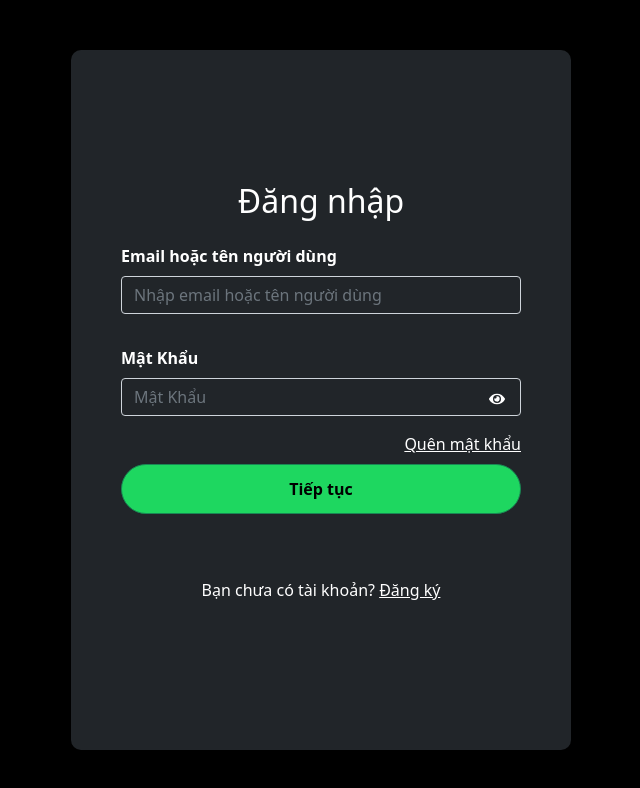
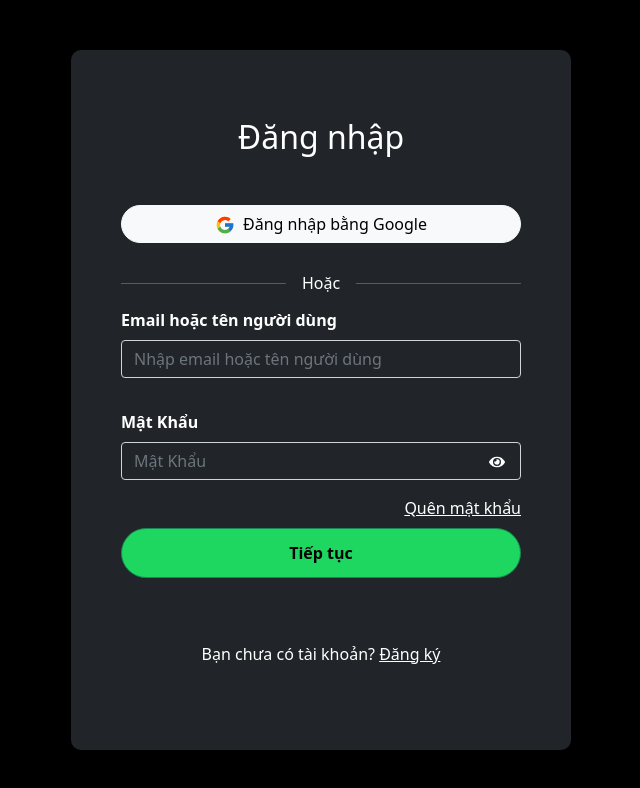
Before and after one commit to Star-code1/melody-app, a React (Vite) app: page /melody-app/Login in a window 1280 px wide. Shown: the top 788 px of the page, without its empty margins (319-959 px from the left). Built offline with nearby package versions, Linux system fonts and the light colour scheme.

Commit message:
dangnhap_dangky_bang_google

```diff
--- a/src/pages/Login.jsx
+++ b/src/pages/Login.jsx
@@ -7,6 +7,39 @@ import facebook_icon from "../assets/icons8-facebook-logo.svg";
 import { useNavigate } from "react-router-dom";
 import { GoogleOAuthProvider, useGoogleLogin } from "@react-oauth/google";
 import axios from "axios";
+function GoogleLoginButton({ onSuccess }) {
+
+    const login = useGoogleLogin({
+        onSuccess: (response) => {
+            console.log("Login Success:", response);
+            if (onSuccess) {
+                onSuccess(response);
+            }
+        },
+        onError: (error) => {
+            console.error("Login Failed:", error);
+        },
+    });
+
+    return (
+        <Button
+            variant="light"
+            className="w-100 mb-3"
+            style={{ borderRadius: "30px" }}
+            onClick={() => login()}
+        >
+            <img
+                src={google_icon}
+                alt="Google Logo"
+                width="20"
+                height="20"
+                className="me-2"
+            />
+            Đăng nhập bằng Google
+        </Button>
+    );
+}
+
 function Login() {
     const [username, setUsername] = useState("");
     const [password, setPassword] = useState("");
@@ -38,11 +71,96 @@ function Login() {
             setError("Tên người dùng hoặc mật khẩu không đúng.");
         }
     }
+
+    const handleGoogleLogin = async (response) => {
+        try {
+            if (!response || !response.access_token) {
+                console.error("Google login error: No access token received");
+                alert("Không nhận được thông tin đăng nhập từ Google.");
+                return;
+            }
+
+            const { access_token } = response;
+
+            // Gửi yêu cầu tới Google API để lấy thông tin người dùng
+            const userInfoResponse = await axios.get("https://www.googleapis.com/oauth2/v3/userinfo", {
+                headers: {
+                    Authorization: `Bearer ${access_token}`,
+                },
+            });
+
+            const { email, name, gender, birthdate } = userInfoResponse.data;
+
+            if (!email) {
+                console.error("Google login error: No email found in the user data");
+                alert("Không tìm thấy email trong thông tin đăng nhập.");
+                return;
+            }
+
+            // Kiểm tra email có tồn tại trong hệ thống chưa
+            const checkEmailResponse = await axios.get(`http://localhost:5000/api/users/check-email?email=${email}`);
+
+            if (checkEmailResponse.data.exists) {
+                // Email đã tồn tại => Đăng nhập bình thường
+                const loginResponse = await axios.post("http://localhost:5000/api/users/google-login", { email });
+
+                if (loginResponse.status === 200) {
+                    localStorage.setItem("token", JSON.stringify(loginResponse.data.user));
+                    alert("Đăng nhập thành công!");
+                    navigate("/");
+                } else {
+                    console.error("Server login error:", loginResponse.data);
+                    alert("Đăng nhập không thành công. Vui lòng thử lại.");
+                }
+            } else {
+
+                // Email chưa tồn tại => Tiến hành đăng ký
+                const registerResponse = await axios.post("http://localhost:5000/api/users/", {
+                    email,
+                    name,
+                    gender: "Nam",
+                    birthDate: { day: 1, month: 1, year: 2000 },
+                    password: "google_oauth", // Đặt mật khẩu mặc định, không sử dụng thực tế
+                    agreeMarketing: true,
+                    agreeSharing: true,
+                    songs: [],
+                    favoriteSongs: [],
+                });
+
+                if (registerResponse.status === 201) {
+                    localStorage.setItem("token", JSON.stringify(registerResponse.data));
+                    alert("Tạo tài khoản thành công! Đang đăng nhập...");
+                    navigate("/");
+                } else {
+                    console.error("Server register error:", registerResponse.data);
+                    alert("Đăng ký không thành công. Vui lòng thử lại.");
+                }
+            }
+        } catch (error) {
+            console.error("Google login error:", error);
+            alert("Đăng nhập bằng Google thất bại. Vui lòng thử lại.");
+        }
+    };
+
+
     return (
             <Container className="d-flex align-items-center justify-content-center bg-dark text-white" style={{ height: "700px",width: "500px",borderRadius: "10px" }}>
             <div className="w-100" style={{ maxWidth: "400px" }}>
                 <h2 className="text-center mb-4">Đăng nhập</h2>
                 <Form onSubmit={handleLogin}>
+                <Form.Group className="mb-3">
+                    <GoogleOAuthProvider clientId={CLIENT_ID}>
+                        <div className="d-flex justify-content-center mt-5">
+                            <GoogleLoginButton onSuccess={handleGoogleLogin}/>
+                        </div>
+                    </GoogleOAuthProvider>
+                </Form.Group>
+                <div className="position-relative my-4">
+                    <hr />
+                    <span className="position-absolute top-50 start-50 translate-middle px-3 bg-dark text-white">
+                        Hoặc
+                    </span>
+                </div>
 
                 <Form.Group className="mb-3" controlId="formBasicEmail">
                     <Form.Label className="text-start  w-100" style={{fontWeight: "bold"}}>Email hoặc tên người dùng</Form.Label>
--- a/src/pages/Signup.jsx
+++ b/src/pages/Signup.jsx
@@ -39,6 +39,7 @@ function GoogleSignupButton({ onSuccess }) {
         </Button>
     );
 }
+
 function Signup() {
   const [step, setStep] = useState(1);
   const [show, setShow] = useState(false);
@@ -85,9 +86,9 @@ function Signup() {
         return -1;
     }
   };
+
   const handleGoogleLogin = async (response) => {
       try {
-          // Kiểm tra xem có nhận được access_token từ response không
           if (!response || !response.access_token) {
               console.error("Google login error: No access token received");
               alert("Không nhận được thông tin đăng nhập từ Google.");
@@ -103,32 +104,59 @@ function Signup() {
               },
           });
 
-          const { email, name } = userInfoResponse.data;  // Lấy thông tin email và name từ response
+          const { email, name, gender, birthdate } = userInfoResponse.data;
 
-          const result = await isValidateEmail(email);
+          if (!email) {
+              console.error("Google login error: No email found in the user data");
+              alert("Không tìm thấy email trong thông tin đăng nhập.");
+              return;
+          }
 
-        if (result < 2) {
-            // Nếu email không hợp lệ hoặc đã tồn tại
-            if (result === 0) {
-                alert("Email không hợp lệ.");
-            } else if (result === 1) {
-                alert("Email đã được sử dụng.");
+          // Kiểm tra email có tồn tại trong hệ thống chưa
+          const checkEmailResponse = await axios.get(`http://localhost:5000/api/users/check-email?email=${email}`);
+
+          if (checkEmailResponse.data.exists) {
+              // Email đã tồn tại => Đăng nhập bình thường
+              const loginResponse = await axios.post("http://localhost:5000/api/users/google-login", { email });
+
+              if (loginResponse.status === 200) {
+                  localStorage.setItem("token", JSON.stringify(loginResponse.data.user));
+                  alert("Tài khoản đã tồn tại ! Đang đăng nhập...");
+                  navigate("/");
+              } else {
+                  console.error("Server login error:", loginResponse.data);
+                  alert("Đăng nhập không thành công. Vui lòng thử lại.");
               }
           } else {
-            setFormData((prevFormData) => ({
-                ...prevFormData,
-                email: email,  // Cập nhật email vào formData
-                name: name,    // Cập nhật name vào formData nếu cần
-            }));
-            setEmailError("");
-            setShow(true); // Hiển thị giao diện nếu email hợp lệ
+              // Email chưa tồn tại => Tiến hành đăng ký
+              const registerResponse = await axios.post("http://localhost:5000/api/users/", {
+                  email,
+                  name,
+                  gender: "Nam",
+                  birthDate: { day: 1, month: 1, year: 2000 },
+                  password: "google_oauth", // Đặt mật khẩu mặc định, không sử dụng thực tế
+                  agreeMarketing: true,
+                  agreeSharing: true,
+                  songs: [],
+                  favoriteSongs: [],
+              });
+
+              if (registerResponse.status === 201) {
+                  localStorage.setItem("token", JSON.stringify(registerResponse.data));
+                  alert("Tạo tài khoản thành công! Đang đăng nhập...");
+                  navigate("/");
+              } else {
+                  console.error("Server register error:", registerResponse.data);
+                  alert("Đăng ký không thành công. Vui lòng thử lại.");
               }
-
+          }
       } catch (error) {
           console.error("Google login error:", error);
           alert("Đăng nhập bằng Google thất bại. Vui lòng thử lại.");
       }
   };
+
+
   const handleShow = async () => {
     const result = await isValidateEmail(formData.email);
     if (result < 2) {
@@ -290,6 +318,21 @@ function Signup() {
           >
             Tiếp theo
           </Button>
+
+
+          <div className="position-relative my-4">
+                <hr />
+                <span className="position-absolute top-50 start-50 translate-middle px-3 bg-dark text-white">
+                    Hoặc
+                </span>
+            </div>
+          <Form.Group className="mb-3">
+            <GoogleOAuthProvider clientId={CLIENT_ID}>
+                <div className="d-flex justify-content-center mt-5">
+                  <GoogleSignupButton onSuccess={handleGoogleLogin}/>
+                </div>
+            </GoogleOAuthProvider>
+          </Form.Group>
 
           <p className="text-white-50 text-center mt-3">Bạn đã có tài khoản? <span
             style={{ color: "white", textDecoration: "underline", cursor: "pointer" }}
```
Also changed, not shown: 1 other file (tests, documents, lock files or other folders). Lines whose indentation alone changed are shown as unchanged.
